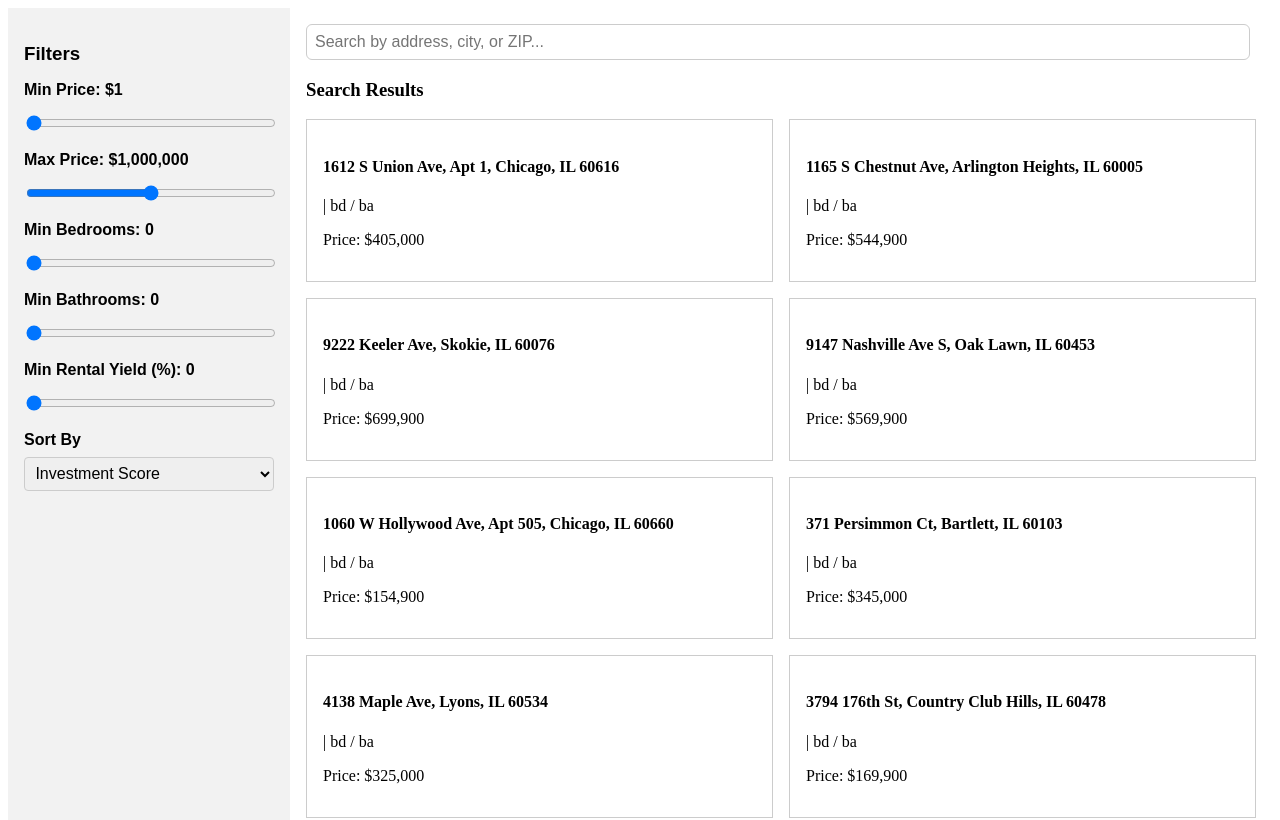
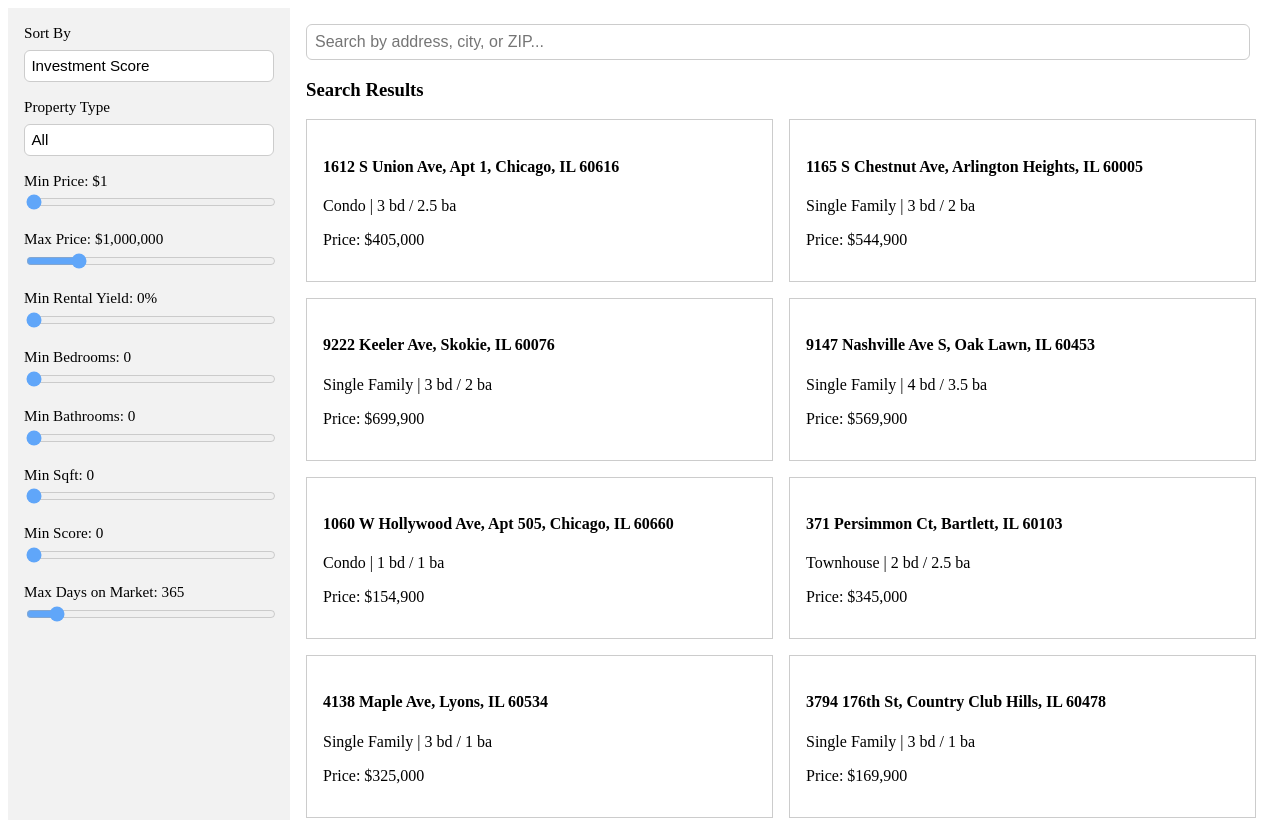
Before and after one commit to thu1012/CS510-Team10, a React (Create React App) app in the folder client/: page / in a window 1280 px wide. Shown: the top 820 px of the page. Built offline with nearby package versions, Linux system fonts and the light colour scheme; the HTML template or start-up script is replaced by a standard one.

Commit message:
added filters

```diff
--- a/client/src/api/loadProperties.ts
+++ b/client/src/api/loadProperties.ts
@@ -1,23 +1,54 @@
-import mergedProperties from '../data/mergedProperties.json'
+import rawData from '../data/mergedProperties.json'
 import { Property } from '../types/Property'
 
-export const getEnrichedProperties = (): Property[] => {
-  return mergedProperties.map((p: any) => ({
-    id: p.id,
-    formattedAddress: p.formattedAddress,
-    city: p.city,
-    state: p.state,
-    zipCode: p.zipCode,
-    bedrooms: p.bedrooms,
-    bathrooms: p.bathrooms,
-    squareFootage: p.squareFootage,
-    propertyType: p.propertyType,
-    price: p.saleInfo?.price ?? p.price ?? 0,
-    rentalYield: p.rentInfo && p.saleInfo ? +(((p.rentInfo.price * 12) / p.saleInfo.price) * 100).toFixed(2) : undefined,
-    investmentScore: p.rentInfo && p.saleInfo ? +(((p.rentInfo.price * 12) / p.saleInfo.price) * 1000).toFixed(2) : undefined,
-    ownerOccupied: p.ownerOccupied ?? false,
-    // Add any additional fields you want
-    saleInfo: p.saleInfo,
-    rentInfo: p.rentInfo,
-  }))
+function normalize(value: number, min: number, max: number, inverse = false): number {
+  if (value == null || isNaN(value)) return 0
+  const normalized = Math.min(Math.max((value - min) / (max - min), 0), 1)
+  return inverse ? 1 - normalized : normalized
 }
+
+export function getEnrichedProperties(): Property[] {
+  return (rawData as any[]).map((item): Property => {
+    const price = Number(item.saleInfo?.price ?? item.rentInfo?.price)
+    const rent = Number(item.rentInfo?.price)
+    const daysOnMarket = item.saleInfo?.daysOnMarket ?? item.rentInfo?.daysOnMarket
+
+    const rentalYield =
+      price > 0 && rent > 0 ? +(rent * 12 / price * 100).toFixed(2) : undefined
+
+    const investmentScore = rentalYield !== undefined && price > 0
+      ? +(
+          normalize(rentalYield, 0, 10) * 0.5 +
+          normalize(price, 0, 2_000_000, true) * 0.25 +
+          normalize(daysOnMarket ?? 365, 0, 365, true) * 0.25
+        ).toFixed(2) * 10
+      : undefined
+
+    return {
+      id: item.id,
+      formattedAddress: item.formattedAddress,
+      city: item.city || item.saleInfo?.city,
+      state: item.state || item.saleInfo?.state,
+      zipCode: item.zipCode || item.saleInfo?.zipCode,
+      latitude: item.latitude || item.saleInfo?.latitude,
+      longitude: item.longitude || item.saleInfo?.longitude,
+      bedrooms: item.bedrooms || item.saleInfo?.bedrooms || 0,
+      bathrooms: item.bathrooms || item.saleInfo?.bathrooms || 0,
+      squareFootage: item.squareFootage || item.saleInfo?.squareFootage,
+      lotSize: item.lotSize || item.saleInfo?.lotSize,
+      yearBuilt: item.yearBuilt || item.saleInfo?.yearBuilt,
+      price: item.saleInfo?.price ?? null,
+      rent: item.rentInfo?.price ?? null,
+      propertyType: item.propertyType || item.saleInfo?.propertyType,
+      status: item.saleInfo?.status,
+      listingAgent: item.saleInfo?.listingAgent,
+      listingOffice: item.saleInfo?.listingOffice,
+      saleInfo: item.saleInfo,
+      rentInfo: item.rentInfo,
+      history: item.saleInfo?.history,
+      rentalYield,
+      investmentScore,
+      daysOnMarket
+    }
+  })
+}
--- a/client/src/components/Filters.tsx
+++ b/client/src/components/Filters.tsx
@@ -1,113 +1,91 @@
 import React from 'react'
-import FilterGroup from './FilterGroup'
+import SliderFilter from './SliderFilter'
 
 type Props = {
   minPrice: number
   maxPrice: number
-  setMinPrice: (v: number) => void
-  setMaxPrice: (v: number) => void
+  setMinPrice: (val: number) => void
+  setMaxPrice: (val: number) => void
   minYield: number
-  setMinYield: (v: number) => void
-  sortBy: string
-  setSortBy: (v: any) => void
+  setMinYield: (val: number) => void
+  sortBy: 'price' | 'rentalYield' | 'investmentScore'
+  setSortBy: (val: 'price' | 'rentalYield' | 'investmentScore') => void
   minBeds: number
-  setMinBeds: (v: number) => void
+  setMinBeds: (val: number) => void
   minBaths: number
-  setMinBaths: (v: number) => void
+  setMinBaths: (val: number) => void
+  propertyType: string
+  setPropertyType: (val: string) => void
+  minSqft: number
+  setMinSqft: (val: number) => void
+  minScore: number
+  setMinScore: (val: number) => void
+  maxDaysOnMarket: number
+  setMaxDaysOnMarket: (val: number) => void
 }
 
-const inputStyle = {
+const dropdownStyle: React.CSSProperties = {
   width: '100%',
   padding: '0.4rem',
-  fontSize: '1rem',
-  borderRadius: '4px',
+  marginTop: '0.5rem',
+  fontSize: '0.95rem',
+  borderRadius: '6px',
   border: '1px solid #ccc',
-  marginRight: '1rem'
+  backgroundColor: '#fff',
+  appearance: 'none'
 }
 
-const sliderStyle = {
-  width: '100%',
-  marginTop: '0.5rem'
-}
+const FilterGroup = ({ label, children }: { label: string; children: React.ReactNode }) => (
+  <div style={{ marginBottom: '1rem' }}>
+    <label style={{ fontSize: '0.95rem', fontWeight: 500 }}>{label}</label>
+    {children}
+  </div>
+)
 
 const Filters = ({
   minPrice, maxPrice, setMinPrice, setMaxPrice,
-  minYield, setMinYield,
-  sortBy, setSortBy,
-  minBeds, setMinBeds,
-  minBaths, setMinBaths
+  minYield, setMinYield, sortBy, setSortBy,
+  minBeds, setMinBeds, minBaths, setMinBaths,
+  propertyType, setPropertyType,
+  minSqft, setMinSqft, minScore, setMinScore,
+  maxDaysOnMarket, setMaxDaysOnMarket
 }: Props) => {
   return (
-    <div style={{ fontFamily: 'sans-serif' }}>
-      <h3 style={{ marginBottom: '1rem' }}>Filters</h3>
-
-      <FilterGroup label={`Min Price: $${minPrice.toLocaleString()}`}>
-        <input
-          type="range"
-          style={sliderStyle}
-          min={0}
-          max={2000000}
-          step={10000}
-          value={minPrice}
-          onChange={(e) => setMinPrice(+e.target.value)}
-        />
-      </FilterGroup>
-
-      <FilterGroup label={`Max Price: $${maxPrice.toLocaleString()}`}>
-        <input
-          type="range"
-          style={sliderStyle}
-          min={minPrice}
-          max={2000000}
-          step={10000}
-          value={maxPrice}
-          onChange={(e) => setMaxPrice(+e.target.value)}
-        />
-      </FilterGroup>
-
-      <FilterGroup label={`Min Bedrooms: ${minBeds}`}>
-        <input
-          type="range"
-          style={sliderStyle}
-          min={0}
-          max={10}
-          step={1}
-          value={minBeds}
-          onChange={(e) => setMinBeds(+e.target.value)}
-        />
-      </FilterGroup>
-
-      <FilterGroup label={`Min Bathrooms: ${minBaths}`}>
-        <input
-          type="range"
-          style={sliderStyle}
-          min={0}
-          max={10}
-          step={0.5}
-          value={minBaths}
-          onChange={(e) => setMinBaths(+e.target.value)}
-        />
-      </FilterGroup>
-
-      <FilterGroup label={`Min Rental Yield (%): ${minYield}`}>
-        <input
-          type="range"
-          style={sliderStyle}
-          min={0}
-          max={20}
-          step={0.1}
-          value={minYield}
-          onChange={(e) => setMinYield(+e.target.value)}
-        />
-      </FilterGroup>
-
+    <div>
       <FilterGroup label="Sort By">
-        <select style={inputStyle} value={sortBy} onChange={(e) => setSortBy(e.target.value)}>
+        <select
+          style={dropdownStyle}
+          value={sortBy}
+          onChange={(e) => setSortBy(e.target.value as 'price' | 'rentalYield' | 'investmentScore')}
+        >
           <option value="price">Price</option>
           <option value="rentalYield">Rental Yield</option>
           <option value="investmentScore">Investment Score</option>
         </select>
       </FilterGroup>
+
+      <FilterGroup label="Property Type">
+        <select
+          style={dropdownStyle}
+          value={propertyType}
+          onChange={(e) => setPropertyType(e.target.value)}
+        >
+          <option value="">All</option>
+          <option value="Single Family">Single Family</option>
+          <option value="Condo">Condo</option>
+          <option value="Townhouse">Townhouse</option>
+          <option value="Multi-Family">Multi-Family</option>
+        </select>
+      </FilterGroup>
+
+      <SliderFilter label="Min Price" value={minPrice} setValue={setMinPrice} min={0} max={2000000} step={10000} prefix="$" />
+      <SliderFilter label="Max Price" value={maxPrice} setValue={setMaxPrice} min={50000} max={5000000} step={50000} prefix="$" />
+      <SliderFilter label="Min Rental Yield" value={minYield} setValue={setMinYield} min={0} max={20} step={0.1} suffix="%" />
+      <SliderFilter label="Min Bedrooms" value={minBeds} setValue={setMinBeds} min={0} max={10} step={1} />
+      <SliderFilter label="Min Bathrooms" value={minBaths} setValue={setMinBaths} min={0} max={10} step={0.5} />
+      <SliderFilter label="Min Sqft" value={minSqft} setValue={setMinSqft} min={0} max={10000} step={100} />
+      <SliderFilter label="Min Score" value={minScore} setValue={setMinScore} min={0} max={10} step={0.1} />
+      <SliderFilter label="Max Days on Market" value={maxDaysOnMarket} setValue={setMaxDaysOnMarket} min={0} max={3650} step={5} />
     </div>
   )
 }
--- /dev/null
+++ b/client/src/components/SliderFilter.tsx
@@ -0,0 +1,70 @@
+import React, { useState } from 'react'
+
+type Props = {
+  label: string
+  value: number
+  setValue: (val: number) => void
+  min: number
+  max: number
+  step: number
+  prefix?: string
+  suffix?: string
+}
+
+const sliderStyle: React.CSSProperties = {
+  width: '100%',
+  marginTop: '0.3rem',
+  opacity: 0.6
+}
+
+const SliderFilter = ({
+  label, value, setValue,
+  min, max, step,
+  prefix = '', suffix = ''
+}: Props) => {
+  const [editing, setEditing] = useState(false)
+
+  const handleClick = () => {
+    setEditing(true)
+  }
+
+  const handleBlur = () => {
+    setEditing(false)
+  }
+
+  return (
+    <div style={{ marginBottom: '1rem' }}>
+      <div onClick={handleClick} style={{ cursor: 'pointer', fontSize: '0.95rem', fontWeight: 500 }}>
+        {label}: {!editing && <span>{prefix}{value.toLocaleString()}{suffix}</span>}
+      </div>
+      {editing && (
+        <input
+          type="number"
+          value={value}
+          onChange={(e) => setValue(+e.target.value)}
+          onBlur={handleBlur}
+          autoFocus
+          style={{
+            width: '100%',
+            marginTop: '0.3rem',
+            padding: '0.4rem',
+            borderRadius: '4px',
+            border: '1px solid #ccc',
+            fontSize: '0.95rem'
+          }}
+        />
+      )}
+      <input
+        type="range"
+        min={min}
+        max={max}
+        step={step}
+        value={value}
+        onChange={(e) => setValue(+e.target.value)}
+        style={sliderStyle}
+      />
+    </div>
+  )
+}
+
+export default SliderFilter
--- a/client/src/pages/Home.tsx
+++ b/client/src/pages/Home.tsx
@@ -3,7 +3,7 @@ import Filters from '../components/Filters'
 import SearchBar from '../components/SearchBar'
 import PropertyCard from '../components/PropertyCard'
 import { getEnrichedProperties } from '../api/loadProperties'
-import { Property } from '../types/Property'
+// import { Property } from '../types/Property'
 
 const Home = () => {
   const [sortBy, setSortBy] = useState<'price' | 'rentalYield' | 'investmentScore'>('investmentScore')
@@ -11,8 +11,12 @@ const Home = () => {
   const [maxPrice, setMaxPrice] = useState(1000000)
   const [minBeds, setMinBeds] = useState(0)
   const [minBaths, setMinBaths] = useState(0)
+  const [propertyType, setPropertyType] = useState('')
+  const [minSqft, setMinSqft] = useState(0)
+  const [minScore, setMinScore] = useState(0)
   const [minYield, setMinYield] = useState(0)
   const [searchQuery, setSearchQuery] = useState('')
+  const [maxDaysOnMarket, setMaxDaysOnMarket] = useState(365)
 
   const allProperties: Property[] = getEnrichedProperties()
 
@@ -25,6 +29,10 @@ const Home = () => {
       (p.rentalYield ?? 0) >= minYield &&
       (p.bedrooms ?? 0) >= minBeds &&
       (p.bathrooms ?? 0) >= minBaths &&
+      (p.propertyType?.toLowerCase().includes(propertyType.toLowerCase())) &&
+      (p.squareFootage ?? 0) >= minSqft &&
+      (p.investmentScore ?? 0) >= minScore &&
+      (p.daysOnMarket ?? Infinity) <= maxDaysOnMarket &&
       (
         p.formattedAddress?.toLowerCase().includes(query) ||
         p.city?.toLowerCase().includes(query) ||
@@ -53,6 +61,14 @@ const Home = () => {
         setMinBeds={setMinBeds}
         minBaths={minBaths}
         setMinBaths={setMinBaths}
+        propertyType={propertyType}
+        setPropertyType={setPropertyType}
+        minSqft={minSqft}
+        setMinSqft={setMinSqft}
+        minScore={minScore}
+        setMinScore={setMinScore}
+        maxDaysOnMarket={maxDaysOnMarket}
+        setMaxDaysOnMarket={setMaxDaysOnMarket}
       />
       </div>
       <div style={{ flex: 1, padding: '1rem' }}>
@@ -71,3 +87,115 @@ const Home = () => {
 }
 
 export default Home
+
+export type Property = {
+  id: string
+  formattedAddress: string
+  addressLine1?: string
+  addressLine2?: string
+  city?: string
+  state?: string
+  zipCode?: string
+  latitude?: number
+  longitude?: number
+  propertyType?: string
+  bedrooms?: number
+  bathrooms?: number
+  squareFootage?: number
+  lotSize?: number
+  yearBuilt?: number
+  price?: number
+  rent?: number
+  rentalYield?: number
+  investmentScore?: number
+  daysOnMarket?: number
+  status?: string
+
+  saleInfo?: {
+    price?: number
+    status?: string
+    bedrooms?: number
+    bathrooms?: number
+    squareFootage?: number
+    yearBuilt?: number
+    lotSize?: number
+    propertyType?: string
+    latitude?: number
+    longitude?: number
+    city?: string
+    state?: string
+    zipCode?: string
+    daysOnMarket?: number
+    hoa?: { fee?: number }
+    mlsName?: string
+    mlsNumber?: string
+    history?: Record<string, {
+      event: string
+      price: number
+      listingType: string
+      listedDate: string
+      removedDate: string | null
+      daysOnMarket: number
+    }>
+    listingAgent?: {
+      name: string
+      phone?: string
+      email?: string
+      website?: string
+    }
+    listingOffice?: {
+      name: string
+      phone?: string
+      email?: string
+      website?: string
+    }
+  }
+
+  rentInfo?: {
+    price?: number
+    status?: string
+    bedrooms?: number
+    bathrooms?: number
+    city?: string
+    state?: string
+    zipCode?: string
+    latitude?: number
+    longitude?: number
+    listedDate?: string
+    removedDate?: string
+    createdDate?: string
+    lastSeenDate?: string
+    daysOnMarket?: number
+    history?: Record<string, {
+      event: string
+      price: number
+      listingType: string
+      listedDate: string
+      removedDate: string | null
+      daysOnMarket: number
+    }>
+  }
+
+  listingAgent?: {
+    name: string
+    phone?: string
+    email?: string
+    website?: string
+  }
+
+  listingOffice?: {
+    name: string
+    phone?: string
+    email?: string
+    website?: string
+  }
+
+  history?: Record<string, {
+    event: string
+    price: number
+    listingType: string
+    listedDate: string
+    removedDate: string | null
+    daysOnMarket: number
+  }>
+}
--- a/client/src/pages/PropertyDetail.tsx
+++ b/client/src/pages/PropertyDetail.tsx
@@ -19,8 +19,29 @@ const PropertyDetail = () => {
 
   if (!property) return <p style={{ padding: '2rem' }}>Property not found.</p>
 
-  const saleData = require('../data/sale.json')
-  const saleRecord = saleData.find((s: any) => s.formattedAddress === property?.formattedAddress)
+  const {
+    formattedAddress,
+    propertyType,
+    bedrooms,
+    bathrooms,
+    squareFootage,
+    zipCode,
+    state,
+    yearBuilt,
+    lotSize,
+    price,
+    rent,
+    rentalYield,
+    investmentScore,
+    saleInfo,
+    listingAgent,
+    listingOffice
+  } = property
+
+  const hoaFee = saleInfo?.hoa?.fee
+  const mlsName = saleInfo?.mlsName
+  const mlsNumber = saleInfo?.mlsNumber
+  const history = saleInfo?.history
 
   return (
     <div style={{ padding: '2rem', maxWidth: '800px', margin: '0 auto', fontFamily: 'sans-serif' }}>
@@ -28,33 +49,66 @@ const PropertyDetail = () => {
         ← Back to search
       </Link>
 
-      <h1 style={{ marginBottom: '0.5rem' }}>{property.formattedAddress}</h1>
-      <h3 style={{ marginTop: 0, color: '#555' }}>{property.propertyType} • {property.bedrooms} bd • {property.bathrooms} ba</h3>
+      <h1 style={{ marginBottom: '0.5rem' }}>{formattedAddress}</h1>
+      <h3 style={{ marginTop: 0, color: '#555' }}>{propertyType} • {bedrooms} bd • {bathrooms} ba</h3>
 
       <div style={sectionStyle}>
         <h4>Financial Details</h4>
-        <p><strong>Price:</strong> ${property.price?.toLocaleString()}</p>
-        <p><strong>Rental Yield:</strong> {property.rentalYield}%</p>
-        <p><strong>Investment Score:</strong> {property.investmentScore}/10</p>
+        <p><strong>Price:</strong> {price ? `$${price.toLocaleString()}` : 'N/A'}</p>
+        <p><strong>Estimated Rent:</strong> {rent ? `$${rent.toLocaleString()}` : 'N/A'}</p>
+        <p><strong>Rental Yield:</strong> {rentalYield ? `${rentalYield}%` : 'N/A'}</p>
+        <p><strong>Investment Score:</strong> {investmentScore ?? 'N/A'}/10</p>
+        {hoaFee && <p><strong>HOA Fee:</strong> ${hoaFee}/mo</p>}
       </div>
 
       <div style={sectionStyle}>
         <h4>Property Specs</h4>
-        <p><strong>Square Footage:</strong> {property.squareFootage ?? 'N/A'}</p>
-        <p><strong>ZIP Code:</strong> {property.zipCode}</p>
-        <p><strong>State:</strong> {property.state}</p>
+        <p><strong>Square Footage:</strong> {squareFootage ? `${squareFootage.toLocaleString()} sqft` : 'N/A'}</p>
+        <p><strong>Lot Size:</strong> {lotSize ? `${lotSize.toLocaleString()} sqft` : 'N/A'}</p>
+        <p><strong>Year Built:</strong> {yearBuilt || 'N/A'}</p>
+        <p><strong>ZIP Code:</strong> {zipCode}</p>
+        <p><strong>State:</strong> {state}</p>
       </div>
 
       <div style={sectionStyle}>
-        <h4>Owner & Occupancy</h4>
-        <p><strong>Owner Occupied:</strong> {property.ownerOccupied ? 'Yes' : 'No'}</p>
-        {/* You can add owner name/mailing address from original JSON if needed */}
+        <h4>Listing Information</h4>
+        {mlsName && mlsNumber && <p><strong>MLS:</strong> {mlsName} #{mlsNumber}</p>}
+        {listingAgent && (
+          <p>
+            <strong>Agent:</strong> {listingAgent.name}
+            {listingAgent.phone && ` • ${listingAgent.phone}`}
+            {listingAgent.email && ` • ${listingAgent.email}`}
+            {listingAgent.website && (
+              <>
+                <br />
+                <a href={listingAgent.website} target="_blank" rel="noopener noreferrer">
+                  Agent Website
+                </a>
+              </>
+            )}
+          </p>
+        )}
+        {listingOffice && (
+          <p>
+            <strong>Office:</strong> {listingOffice.name}
+            {listingOffice.phone && ` • ${listingOffice.phone}`}
+            {listingOffice.email && ` • ${listingOffice.email}`}
+            {listingOffice.website && (
+              <>
+                <br />
+                <a href={listingOffice.website} target="_blank" rel="noopener noreferrer">
+                  Office Website
+                </a>
+              </>
+            )}
+          </p>
+        )}
       </div>
 
-      {saleRecord?.history && (
+      {history && (
         <div style={sectionStyle}>
           <h4>Price History</h4>
-          <PriceHistoryChart history={saleRecord.history} />
+          <PriceHistoryChart history={history} />
         </div>
       )}
     </div>
```
Also changed, not shown: client/src/types/Property.ts (+104 -9 lines).
